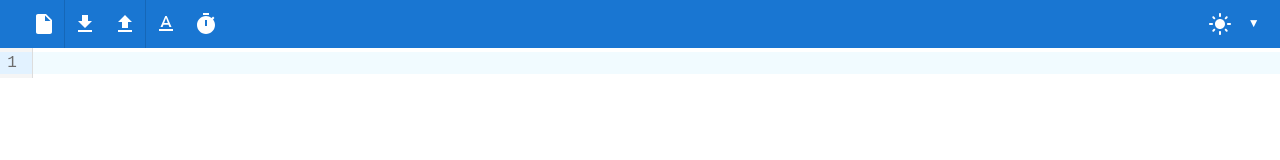
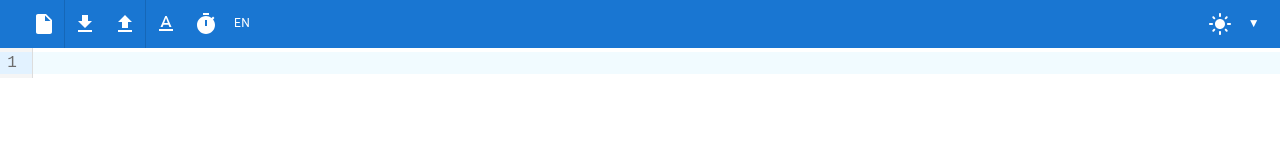
Before and after one commit to jahu00/SmallHax.Versemonger, a React (Create React App) app in the folder client/: page / in a window 1280 px wide. Shown: the top 160 px of the page. Built offline with nearby package versions, Linux system fonts and the light colour scheme.

Commit message:
Added the ability to switch between languages for syllable counter

```diff
--- a/client/src/features/lyrics-editor/plugins/syllable-counter/languages.ts
+++ b/client/src/features/lyrics-editor/plugins/syllable-counter/languages.ts
@@ -32,4 +32,6 @@ const languages: Record<string, (word: string) => number> = {
     "PL": countSyllablesPL
 };
 
+export const languageKeys = Object.keys(languages);
+
 export default languages;
--- a/client/src/features/main-menu/main-menu.tsx
+++ b/client/src/features/main-menu/main-menu.tsx
@@ -1,13 +1,14 @@
-import { DarkMode, FileDownload, FileUpload, FormatClear, InsertDriveFile, LightMode, TextFormat, Timer, TimerOff } from "@mui/icons-material";
-import { AppBar, Box, Divider, IconButton, Toolbar, Tooltip, Typography } from "@mui/material";
+import { DarkMode, FileDownload, FileUpload, FormatClear, InsertDriveFile, Language, LightMode, MoreVert, TextFormat, Timer, TimerOff } from "@mui/icons-material";
+import { AppBar, Box, Divider, IconButton, Menu, MenuItem, Toolbar, Tooltip, Typography } from "@mui/material";
 import { useMode } from "../../mode-context";
 import YesNoModal from "../../components/yes-no-modal";
-import { useCallback, useState } from "react";
+import { MouseEventHandler, useCallback, useState } from "react";
 import { store, useAppDispatch, useAppSelector } from "../../store/store";
 import { resetSong, setLyrics, setTitle } from "../../store/song-slice";
 import { downloadFile } from "../../utils/download-file";
 import UploadModal from "../../components/upload-modal";
-import { toggleSyllableCounter, toggleTagHighlighter } from "../lyrics-editor/lyrics-editor-slice";
+import { setSyllableCounterLanguage, toggleSyllableCounter, toggleTagHighlighter } from "../lyrics-editor/lyrics-editor-slice";
+import languages, { languageKeys } from "../lyrics-editor/plugins/syllable-counter/languages";
 
 export interface MainMenuProps {
     showOpts: boolean;
@@ -19,8 +20,10 @@ export default function MainMenu({showOpts, setShowOpts}: MainMenuProps){
     const tagHighlighterEnabled = useAppSelector(x => x.lyricsEditor.tagHighlighterEnabled);
     const syllableCounterEnabled = useAppSelector(x => x.lyricsEditor.syllableCounterEnabled);
     const syllableCounterLanguage = useAppSelector(x => x.lyricsEditor.syllableCounterLanguage);
+    const [syllableCounterLanguageMenuAnchor, setSyllableCounterLanguageMenuAnchor] = useState<HTMLElement | null>(null);
     const [showNewModal, setShowNewModal] = useState(false);
     const [showImportModal, setShowImportModal] = useState(false);
+    const showSyllableCounterLanguageMenu =  Boolean(syllableCounterLanguageMenuAnchor);
     const dispatch = useAppDispatch();
     const handleNewModalClose = useCallback(() => {
         setShowNewModal(false);
@@ -50,10 +53,23 @@ export default function MainMenu({showOpts, setShowOpts}: MainMenuProps){
     }, [dispatch]);
     const handleHighlightClick = useCallback(() => {
         dispatch(toggleTagHighlighter());
-    }, []);
+    }, [dispatch]);
     const handleSyllableCounterClick = useCallback(() => {
         dispatch(toggleSyllableCounter());
-    }, []);
+    }, [dispatch]);
+    const handleSyllableCounterLanguageClick = (event: React.MouseEvent<HTMLElement>) => {
+        setSyllableCounterLanguageMenuAnchor(event.currentTarget);
+    };
+
+    const handleSyllableCounterLanguageClose = useCallback(() => {
+        setSyllableCounterLanguageMenuAnchor(null);
+    }, [setSyllableCounterLanguageMenuAnchor]);
+
+    const handleSyllableCounterLanguageSelected = useCallback((event: React.MouseEvent<HTMLElement>) => {
+        const target = event.currentTarget;
+        dispatch(setSyllableCounterLanguage(target.innerText.trim()));
+        setSyllableCounterLanguageMenuAnchor(null);
+    }, [setSyllableCounterLanguageMenuAnchor, dispatch]);
     return <>
         <AppBar position="static">
             <Toolbar variant="dense">
@@ -84,6 +100,25 @@ export default function MainMenu({showOpts, setShowOpts}: MainMenuProps){
                         { syllableCounterEnabled ? <Timer /> : <TimerOff /> }
                     </IconButton>
                 </Tooltip>
+                <IconButton
+                edge="end"
+                color="inherit"
+                aria-label="more"
+                aria-controls="language-menu"
+                aria-haspopup="true"
+                onClick={handleSyllableCounterLanguageClick}
+                >
+                    <Typography variant="caption">{syllableCounterLanguage}</Typography>
+                </IconButton>
+                <Menu
+                    id="toolbar-menu"
+                    anchorEl={syllableCounterLanguageMenuAnchor}
+                    open={showSyllableCounterLanguageMenu}
+                    onClose={handleSyllableCounterLanguageClose}
+                    MenuListProps={{ "aria-labelledby": "more-button" }}
+                    >
+                        {languageKeys.map(x => (<MenuItem key={x} onClick={handleSyllableCounterLanguageSelected}>{x}</MenuItem>))}
+                </Menu>
                 <Box sx={{ flexGrow: 1 }} />
                 <IconButton color="inherit" onClick={toggle} aria-label="theme">
                     {
```
